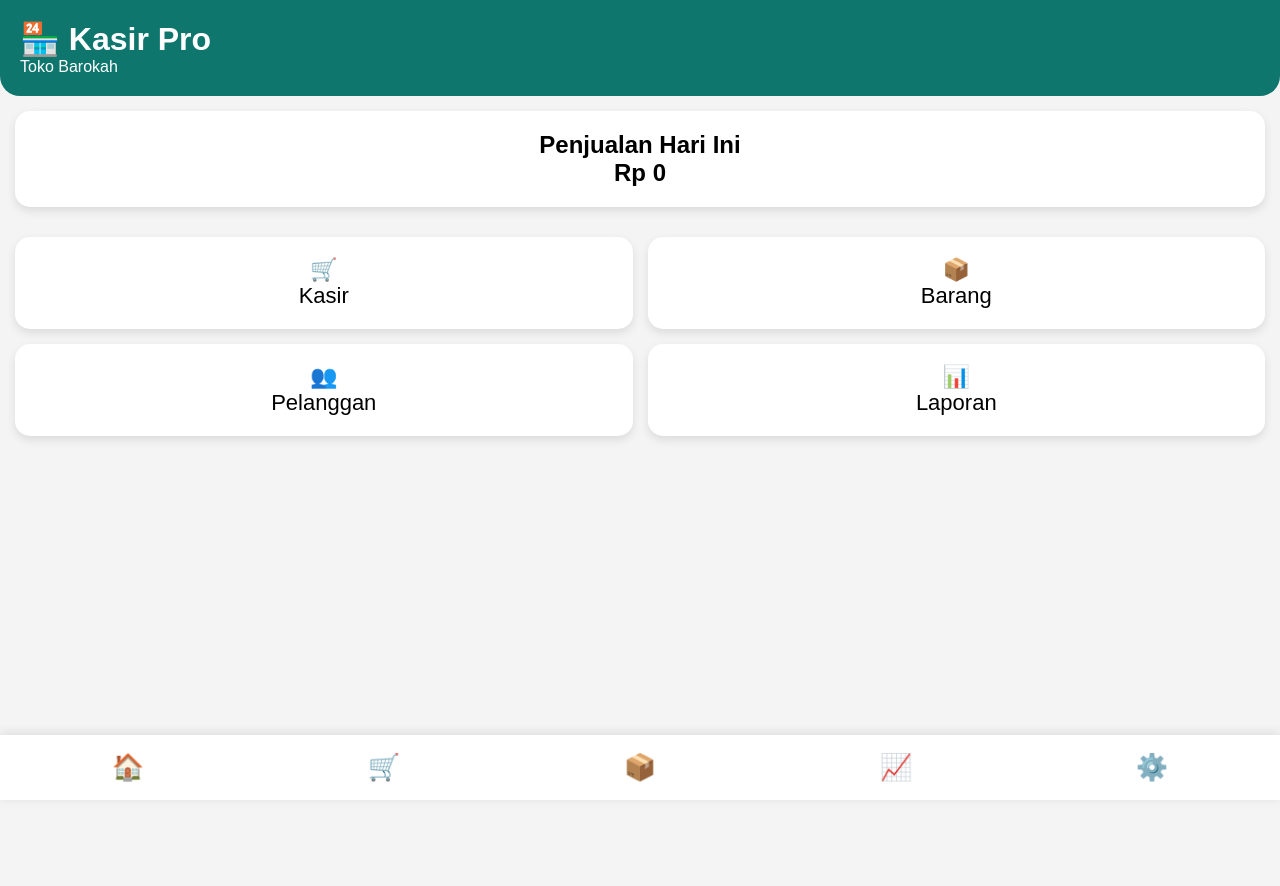
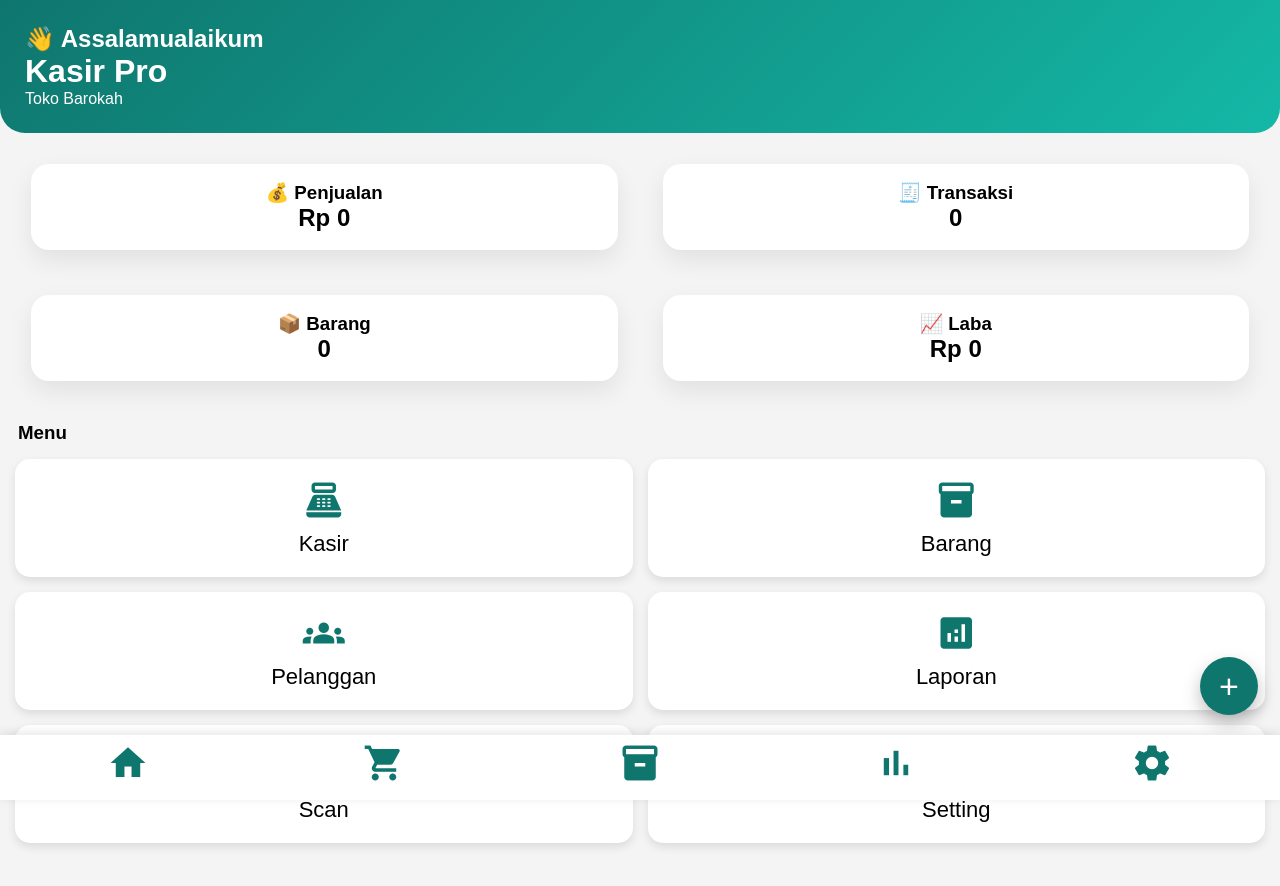
Before and after one commit to jaziraarab15-eng/kasir-pro, a website built with Vite: page index.html in a window 1280 px wide. Before the commit the page ends 800 px from the top, so only its background shows below. Built offline with nearby package versions, Linux system fonts and the light colour scheme.

Commit message:
Modern dashboard UI

```diff
--- a/index.html
+++ b/index.html
@@ -5,6 +5,7 @@
     <link rel="icon" type="image/svg+xml" href="/favicon.svg" />
     <meta name="viewport" content="width=device-width, initial-scale=1.0" />
     <title>kasir-pro</title>
+   <link href="https://fonts.googleapis.com/icon?family=Material+Icons" rel="stylesheet">
   </head>
   <body>
     <div id="app"></div>
--- a/src/css/style.css
+++ b/src/css/style.css
@@ -66,3 +66,77 @@ background:none;
 font-size:26px;
 cursor:pointer;
 }
+
+.header{
+background:linear-gradient(135deg,#0f766e,#14b8a6);
+padding:25px;
+color:white;
+border-radius:0 0 25px 25px;
+}
+
+.stats{
+display:grid;
+grid-template-columns:repeat(2,1fr);
+gap:15px;
+padding:16px;
+}
+
+.card{
+background:white;
+border-radius:18px;
+padding:18px;
+box-shadow:0 10px 25px rgba(0,0,0,.08);
+}
+
+.card b{
+font-size:24px;
+}
+
+.judul{
+padding:0 18px;
+margin-top:10px;
+}
+
+.box{
+transition:.25s;
+cursor:pointer;
+}
+
+.box:active{
+transform:scale(.95);
+}
+
+.material-icons{
+font-size:42px;
+display:block;
+margin-bottom:10px;
+color:#0f766e;
+}
+
+.fab{
+position:fixed;
+right:22px;
+bottom:85px;
+width:58px;
+height:58px;
+border:none;
+border-radius:50%;
+background:#0f766e;
+color:white;
+font-size:34px;
+box-shadow:0 8px 18px rgba(0,0,0,.25);
+}
+
+@media(prefers-color-scheme:dark){
+
+body{
+background:#111827;
+color:white;
+}
+
+.card,.box,.bottom{
+background:#1f2937;
+color:white;
+}
+
+}
--- a/src/main.js
+++ b/src/main.js
@@ -2,27 +2,80 @@ import './css/style.css';
 
 document.querySelector('#app').innerHTML = `
 <header class="header">
-  <h1>🏪 Kasir Pro</h1>
+  <h2>👋 Assalamualaikum</h2>
+  <h1>Kasir Pro</h1>
   <p>Toko Barokah</p>
 </header>
 
-<section class="card">
-  <h2>Penjualan Hari Ini</h2>
-  <h1>Rp 0</h1>
+<section class="stats">
+
+<div class="card">
+<h3>💰 Penjualan</h3>
+<b>Rp 0</b>
+</div>
+
+<div class="card">
+<h3>🧾 Transaksi</h3>
+<b>0</b>
+</div>
+
+<div class="card">
+<h3>📦 Barang</h3>
+<b>0</b>
+</div>
+
+<div class="card">
+<h3>📈 Laba</h3>
+<b>Rp 0</b>
+</div>
+
 </section>
 
+<h3 class="judul">Menu</h3>
+
 <section class="grid">
-  <div class="box">🛒<br>Kasir</div>
-  <div class="box">📦<br>Barang</div>
-  <div class="box">👥<br>Pelanggan</div>
-  <div class="box">📊<br>Laporan</div>
+
+<div class="box">
+<span class="material-icons">point_of_sale</span>
+Kasir
+</div>
+
+<div class="box">
+<span class="material-icons">inventory_2</span>
+Barang
+</div>
+
+<div class="box">
+<span class="material-icons">groups</span>
+Pelanggan
+</div>
+
+<div class="box">
+<span class="material-icons">analytics</span>
+Laporan
+</div>
+
+<div class="box">
+<span class="material-icons">qr_code_scanner</span>
+Scan
+</div>
+
+<div class="box">
+<span class="material-icons">settings</span>
+Setting
+</div>
+
 </section>
 
+<button class="fab">+</button>
+
 <nav class="bottom">
-  <button>🏠</button>
-  <button>🛒</button>
-  <button>📦</button>
-  <button>📈</button>
-  <button>⚙️</button>
+
+<button><span class="material-icons">home</span></button>
+<button><span class="material-icons">shopping_cart</span></button>
+<button><span class="material-icons">inventory_2</span></button>
+<button><span class="material-icons">bar_chart</span></button>
+<button><span class="material-icons">settings</span></button>
+
 </nav>
 `;
```
